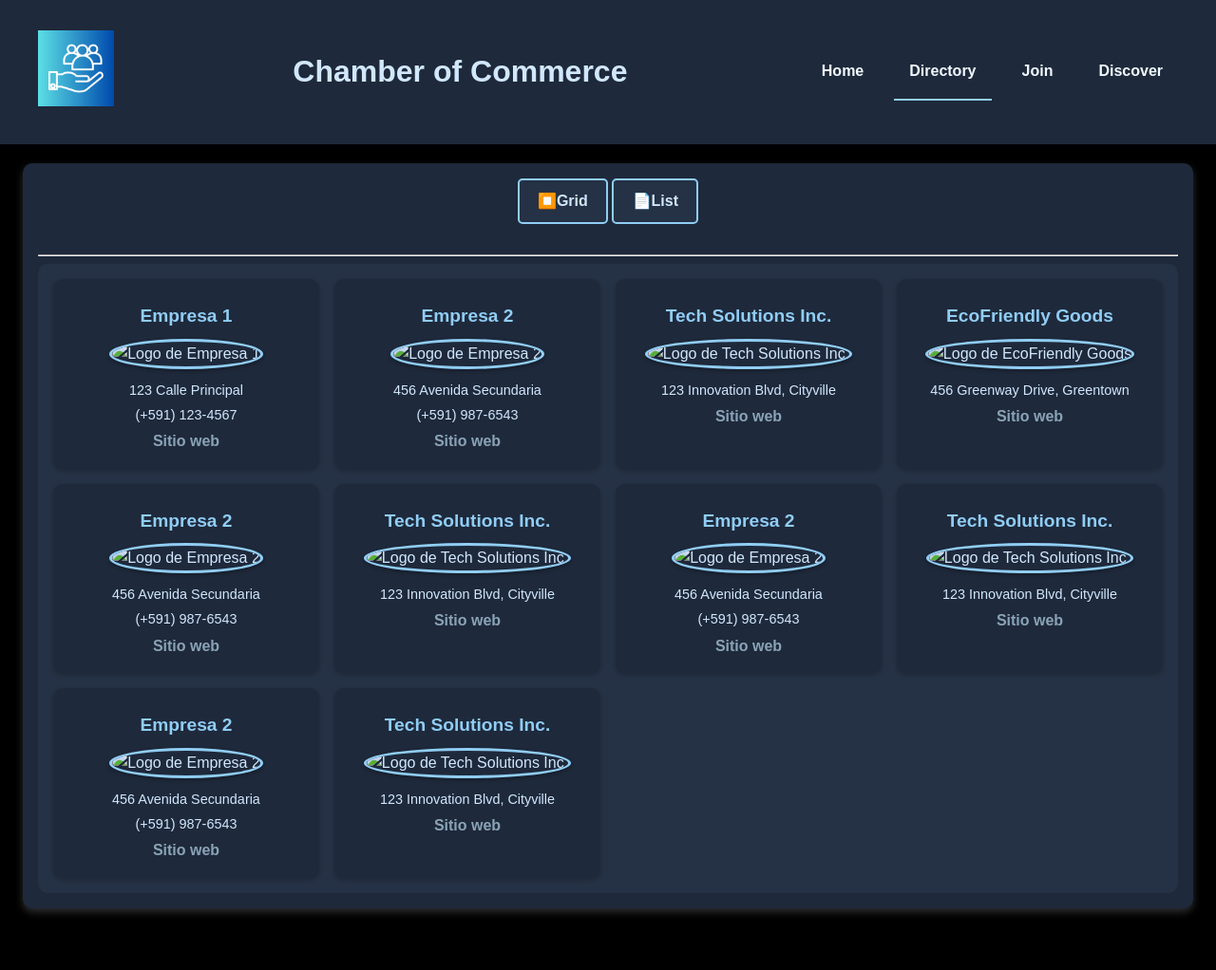
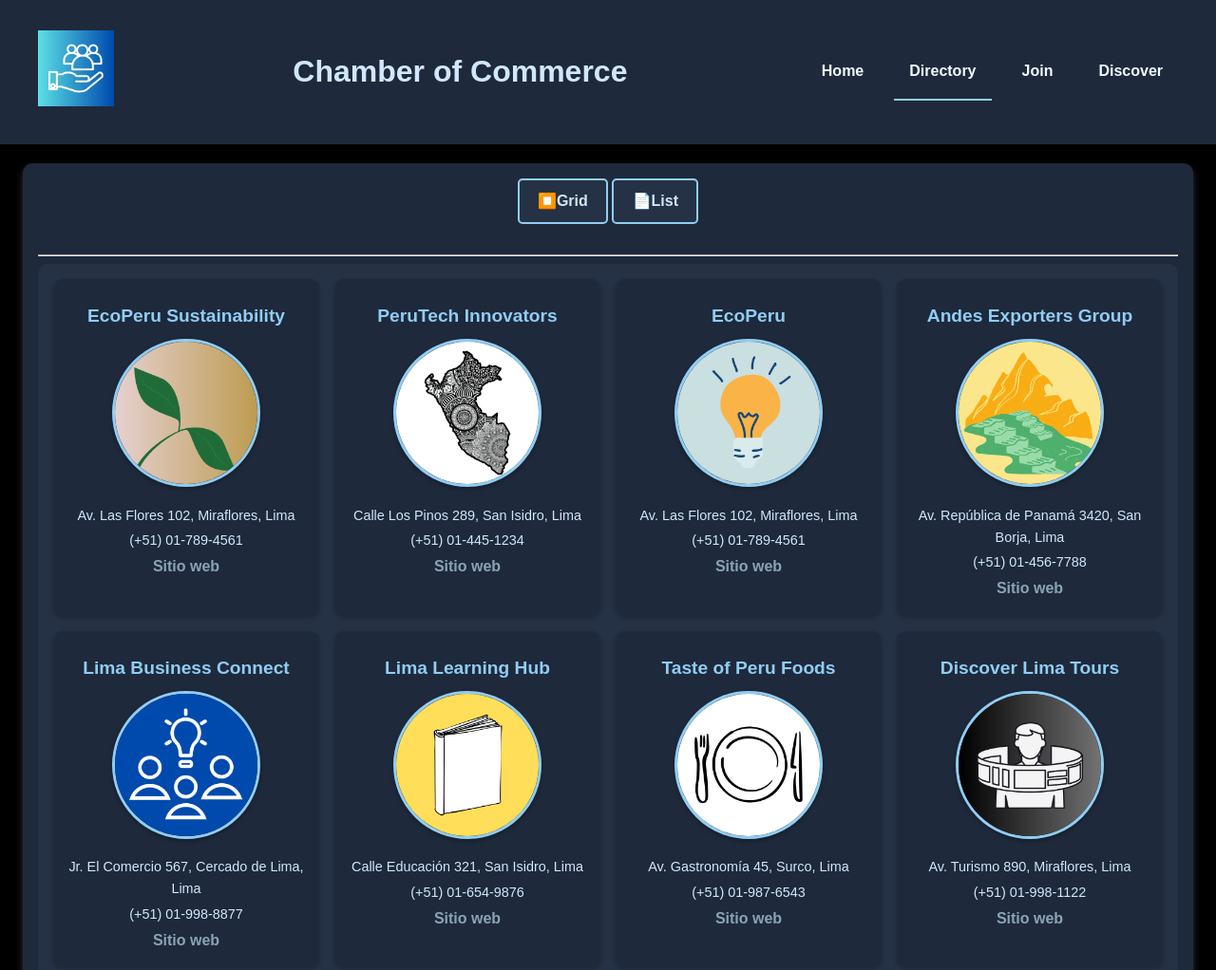
Before and after one commit to Kattniu/wdd231, a plain HTML site: page chamber/directory.html in a window 1280 px wide. Shown: the top 1022 px of the page at 95% size. Drawn offline with Linux system fonts and the light colour scheme; a web font is replaced by a local one.

Commit message:
pag directory

```diff
--- a/chamber/data/members.json
+++ b/chamber/data/members.json
@@ -1,84 +1,86 @@
 {
     "members": [
     {
-            "name": "Empresa 1",
-            "address": "123 Calle Principal",
-            "phone": "(+591) 123-4567",
-            "website": "https://empresa1.com",
-            "imageUrl": "images/empresa1-logo.webp"
+        "name": "EcoPeru Sustainability",
+        "address": "Av. Las Flores 102, Miraflores, Lima",
+        "phone": "(+51) 01-789-4561",
+        "website": "https://ecoperusustainability.com",
+        "imageUrl": "images/planta.png",
+        "membershipLevel": 2,
+        "description": "Promoting sustainable practices for a greener future in Peru."
     },
     {
-            "name": "Empresa 2",
-            "address": "456 Avenida Secundaria",
-            "phone": "(+591) 987-6543",
-            "website": "https://empresa2.com",
-            "imageUrl": "images/empresa2-logo.webp"
+        "name": "PeruTech Innovators",
+        "address": "Calle Los Pinos 289, San Isidro, Lima",
+        "phone": "(+51) 01-445-1234",
+        "website": "https://perutechinnovators.com",
+        "imageUrl": "images/peru1.png",
+        "membershipLevel": 2,
+        "description": "Leaders in technology solutions for businesses in Peru."
     },
     {
-            "name": "Tech Solutions Inc.",
-            "address": "123 Innovation Blvd, Cityville",
-            "phoneNumbers": "(123) 456-7890",
-            "website": "https://www.techsolutions.com",
-            "imageUrl": "images/techsolutions.png",
-            "membershipLevel": 3,
-            "description": "Leading provider of tech solutions for businesses."
+        "name": "EcoPeru",
+        "address": "Av. Las Flores 102, Miraflores, Lima",
+        "phone": "(+51) 01-789-4561",
+        "website": "https://ecoperusustainable.com",
+        "imageUrl": "images/foco.png",
+        "membershipLevel": 1,
+        "description": "Promoting sustainable practices for a greener future in Peru."
     },
     {
-            "name": "EcoFriendly Goods",
-            "address": "456 Greenway Drive, Greentown",
-            "phoneNumbers": "(456) 789-0123",
-            "website": "https://www.ecofriendly.com",
-            "imageUrl": "images/ecofriendly.png",
-            "membershipLevel": 2,
-            "description": "Sustainable products for everyday life."
+        "name": "Andes Exporters Group",
+        "address": "Av. República de Panamá 3420, San Borja, Lima",
+        "phone": "(+51) 01-456-7788",
+        "website": "https://andesexportersgroup.com",
+        "imageUrl": "images/andes.png",
+        "membershipLevel": 3,
+        "description": "Supporting Andean exporters to thrive in global markets."
     },
     {
-            "name": "Empresa 2",
-            "address": "456 Avenida Secundaria",
-            "phone": "(+591) 987-6543",
-            "website": "https://empresa2.com",
-            "imageUrl": "images/empresa2-logo.webp"
+        "name": "Lima Business Connect",
+        "address": "Jr. El Comercio 567, Cercado de Lima, Lima",
+        "phone": "(+51) 01-998-8877",
+        "website": "https://limabusinessconnect.com",
+        "imageUrl": "images/logo3.png",
+        "membershipLevel": 3,
+        "description": "Connecting businesses in Lima through networking and collaboration."
     },
     {
-            "name": "Tech Solutions Inc.",
-            "address": "123 Innovation Blvd, Cityville",
-            "phoneNumbers": "(123) 456-7890",
-            "website": "https://www.techsolutions.com",
-            "imageUrl": "images/techsolutions.png",
-            "membershipLevel": 3,
-            "description": "Leading provider of tech solutions for businesses."
+        "name": "Lima Learning Hub",
+        "address": "Calle Educación 321, San Isidro, Lima",
+        "phone": "(+51) 01-654-9876",
+        "website": "https://limalearninghub.com",
+        "imageUrl": "images/libro.png",
+        "membershipLevel": 1,
+        "description": "A center dedicated to professional development and education in Lima."
     },
     {
-            "name": "Empresa 2",
-            "address": "456 Avenida Secundaria",
-            "phone": "(+591) 987-6543",
-            "website": "https://empresa2.com",
-            "imageUrl": "images/empresa2-logo.webp"
+        "name": "Taste of Peru Foods",
+        "address": "Av. Gastronomía 45, Surco, Lima",
+        "phone": "(+51) 01-987-6543",
+        "website": "https://tasteofperu.com",
+        "imageUrl": "images/comida.png",
+        "membershipLevel": 2,
+        "description": "Showcasing Peru's rich culinary traditions to the world."
     },
     {
-            "name": "Tech Solutions Inc.",
-            "address": "123 Innovation Blvd, Cityville",
-            "phoneNumbers": "(123) 456-7890",
-            "website": "https://www.techsolutions.com",
-            "imageUrl": "images/techsolutions.png",
+        "name": "Discover Lima Tours",
+        "address": "Av. Turismo 890, Miraflores, Lima",
+        "phone": "(+51) 01-998-1122",
+        "website": "https://discoverlimatours.com",
+        "imageUrl": "images/tecnologia.png",
         "membershipLevel": 3,
-            "description": "Leading provider of tech solutions for businesses."
+        "description": "Providing unique and immersive travel experiences in Lima."
     },
     {
-            "name": "Empresa 2",
-            "address": "456 Avenida Secundaria",
-            "phone": "(+591) 987-6543",
-            "website": "https://empresa2.com",
-            "imageUrl": "images/empresa2-logo.webp"
-        },
-        {
-            "name": "Tech Solutions Inc.",
-            "address": "123 Innovation Blvd, Cityville",
-            "phoneNumbers": "(123) 456-7890",
-            "website": "https://www.techsolutions.com",
-            "imageUrl": "images/techsolutions.png",
-            "membershipLevel": 3,
-            "description": "Leading provider of tech solutions for businesses."
+        "name": "Real Estate Lima",
+        "address": "Jr. Bienes Raíces 567, Cercado de Lima, Lima",
+        "phone": "(+51) 01-777-8899",
+        "website": "https://realestatelima.com",
+        "imageUrl": "images/logo3.png",
+        "membershipLevel": 2,
+        "description": "Helping families and businesses find the perfect properties in Lima."
     }
 ]
+
 }
--- a/chamber/style/style.css
+++ b/chamber/style/style.css
@@ -198,7 +198,7 @@ main {
     display: flex;/*RECUERDA: flex es la mejor forma para organizar el contenido en una filo O columna */
     flex-direction: column; /*Dedinimos la direccion principal que sera una columna, uno debajo del otro*/
     gap: 1rem; /* Espaciado entre elementos */
-    padding: 1rem;
+    padding: 3rem;
     background-color: #253144; /* Azul más oscuro */
     border-radius: 10px;
 }
@@ -208,6 +208,7 @@ main {
     /*Esto permite que los elementos dentro de la tarjeta (por ejemplo, la imagen, el nombre,
      la dirección) se alineen en una fila horizontal.*/
     align-items: center;
+    justify-content: space-between;
     gap: 1rem; /* Espaciado entre elementos */
     padding: 1rem;
     background-color: #1e293b; /* Azul oscuro */
@@ -224,6 +225,7 @@ main {
 
 .list img {
     max-width: 50px;
+    height: auto;
     border-radius: 50%;
     border: 2px solid #90cdf4;
 }
```
Also changed, not shown: chamber/images/andes.png (added), chamber/images/comida.png (added), chamber/images/foco.png (added), chamber/images/libro.png (added), chamber/images/logo.png (deleted), chamber/images/logo3.png (added), chamber/images/peru1.png (added), chamber/images/peru3.png (added), chamber/images/planta.png (added), chamber/images/robot.png (added), chamber/images/tecnologia.png (added). Lines whose indentation alone changed are shown as unchanged.
